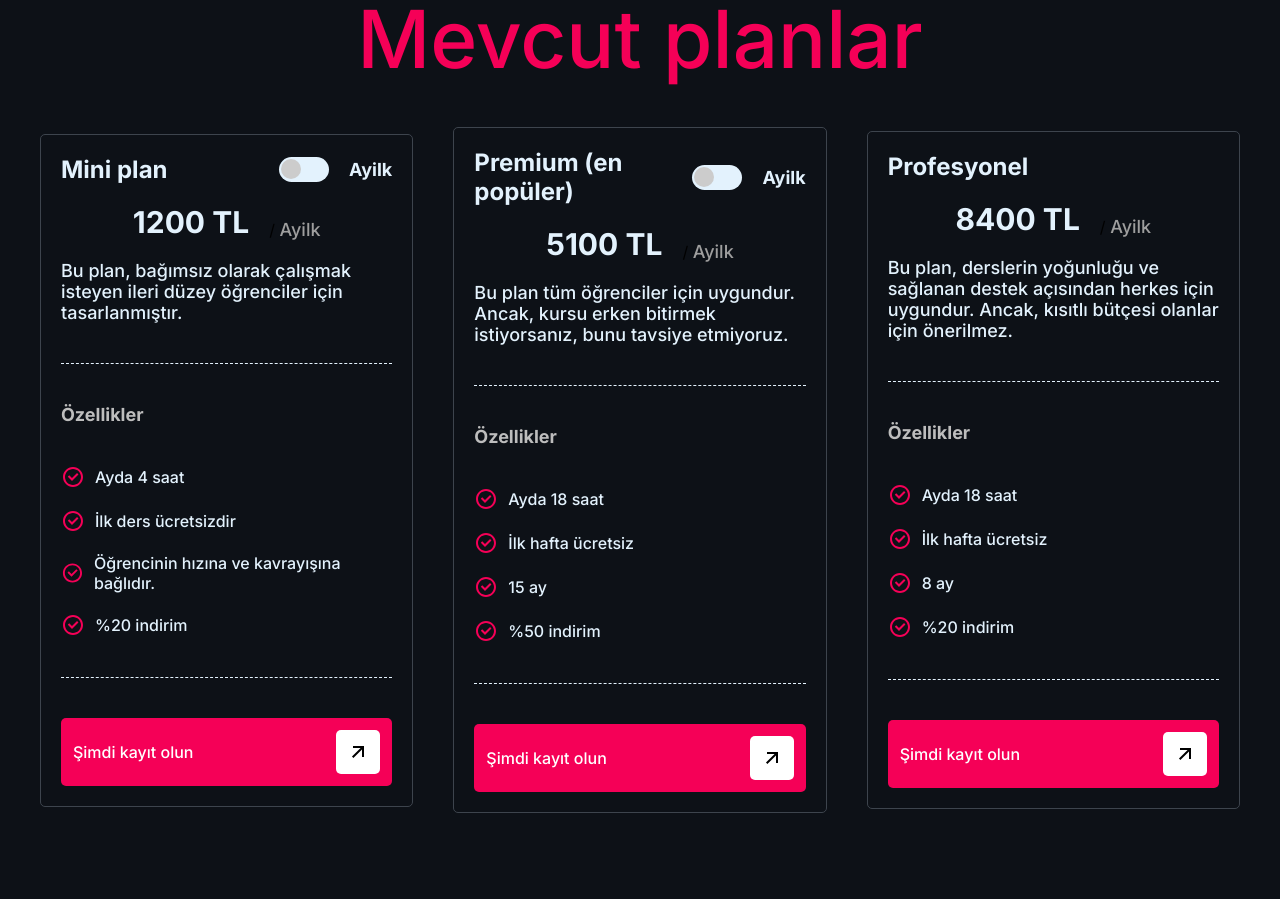
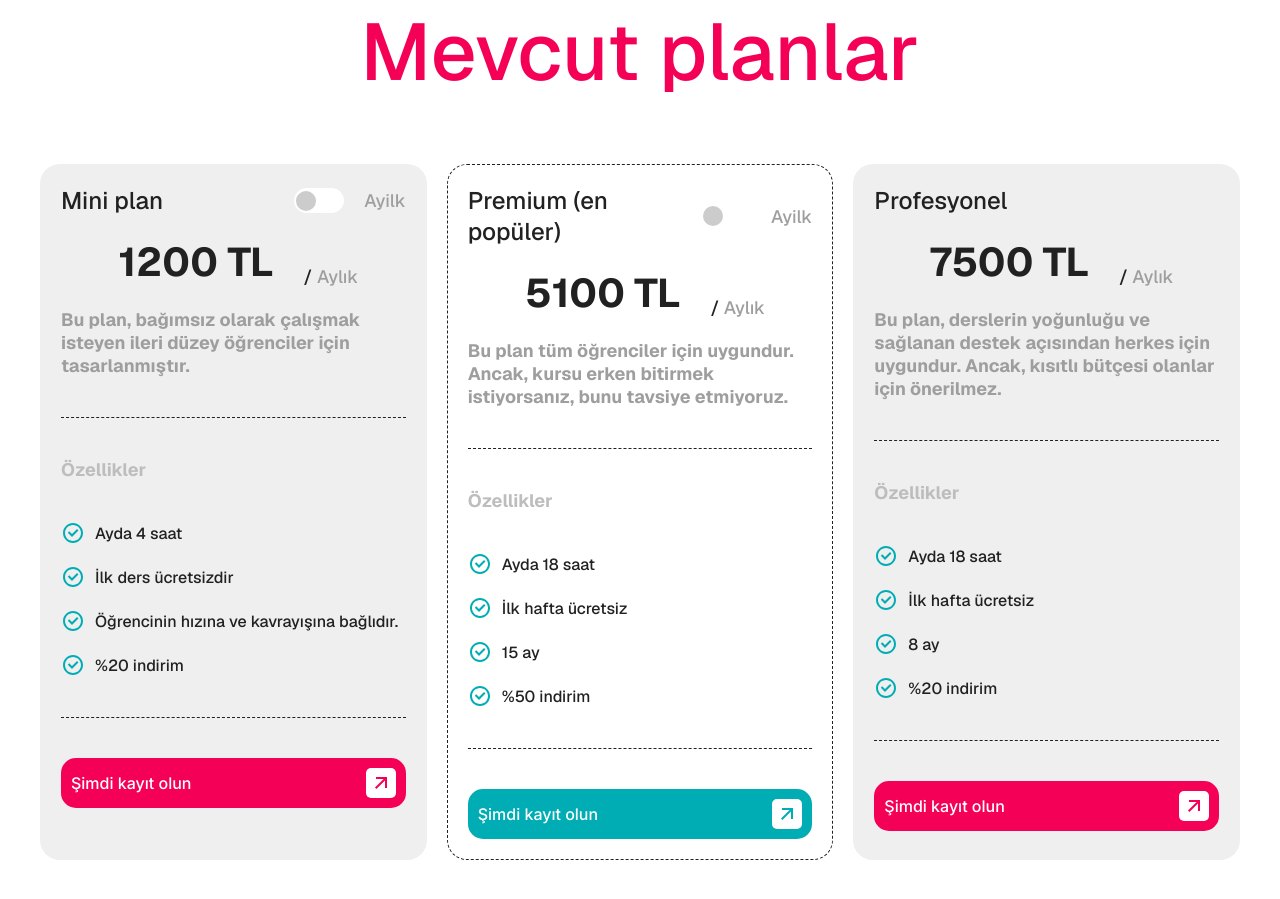
Before and after one commit to a00ae/Ceylan-Academic, a React (Vite) app: page / in a window 1280 px wide. Shown: the part 1583-2482 px from the top of the page. Built offline with nearby package versions, Linux system fonts and the light colour scheme.

Commit message:
add color && bg-color

```diff
--- a/src/components/layout/Header/Header.module.scss
+++ b/src/components/layout/Header/Header.module.scss
@@ -47,7 +47,7 @@
     }
 
     a {
-      @include v.typography-style(sm, main, text-color);
+      @include v.typography-style(sm, bold, text-color);
       display: inline-block; // تحويل العنصر ليقبل التعديلات على الأبعاد والتحويلات
       text-transform: capitalize;
 
--- a/src/components/layout/Header/Header.tsx
+++ b/src/components/layout/Header/Header.tsx
@@ -23,7 +23,7 @@ const Header = () => {
           </li>
         ))}
       </ul>
-      <Button>Get Started</Button>
+      <Button size="small">Get Started</Button>
     </header>
   );
 };
--- a/src/components/layout/Main/section-1/Service.module.scss
+++ b/src/components/layout/Main/section-1/Service.module.scss
@@ -19,10 +19,9 @@
     }
 
     h2 {
-      @include service.typography-style(xl, bold, heading-color);
+      @include service.typography-style(xxl, bold, text-color);
       margin-bottom: var(--space-md);
       text-transform: capitalize;
-      color: var(--heading-color);
     }
     p {
       width: 30%;
--- a/src/components/layout/Main/section-2/Plans.module.scss
+++ b/src/components/layout/Main/section-2/Plans.module.scss
@@ -1,27 +1,39 @@
 @use "../../../../styles/variables" as v;
+
 .plans {
   @include v.container-padding-box;
+  background-color: var(--color-white);
+  font-family: "Geist", sans-serif;
   &_container {
-    @include v.flex-column(md);
+    @include v.flex-column(lg);
   }
+
   &_card {
-    @include v.flex-row(center, center, md);
+    @include v.flex-row(center, stretch, sm);
     width: 100%;
+
     .price-card {
-      border: 1px solid var(--border-color);
-      border-radius: var(--border-radius-sm);
+      background-color: var(--bg-color-card);
+      border: 1px solid transparent;
+      border-radius: var(--border-radius-xl);
       padding: var(--space-sm);
+      box-shadow: var(--box-shadow-main);
       flex: 1;
       @include v.flex-column(md);
+
       .top {
         @include v.flex-column(sm);
+
         .title {
           @include v.flex-row(space-between);
+
           span[data-plans] {
-            @include v.typography-style(md, bold, text-color);
+            @include v.typography-style(md, main, text-color);
           }
+
           .check-box {
             @include v.flex-row(center, center, sm);
+
             .switch {
               position: relative;
               width: 50px;
@@ -33,6 +45,7 @@
                 width: 0;
                 height: 0;
               }
+
               :global(.slider) {
                 position: absolute;
                 right: 0;
@@ -40,9 +53,10 @@
                 left: 0;
                 top: 0;
                 cursor: pointer;
-                background-color: var(--text-color);
+                background-color: var(--color-white);
                 -webkit-transition: 0.4s;
                 transition: 0.4s;
+
                 &::before {
                   content: "";
                   position: absolute;
@@ -59,6 +73,7 @@
               & input:checked + :global(.slider) {
                 background-color: var(--btn-color);
               }
+
               & input:focus + :global(.slider) {
                 box-shadow: 0 0 1px #fc404057;
               }
@@ -67,7 +82,7 @@
                 -webkit-transform: translateX(25px);
                 -ms-transform: translateX(25px);
                 transform: translateX(25px);
-                background-color: var(--text-color, white);
+                background-color: var(--color-white, white);
               }
 
               // Rounded sliders
@@ -78,39 +93,78 @@
                 border-radius: 50%;
               }
             }
+
             & p {
-              @include v.typography-style(sm, bold, text-color);
+              @include v.typography-style(sm, main, text-color-grey);
             }
           }
         }
-        .price-componints {
-          @include v.flex-row(center, end, sm);
-          p:first-child {
-            @include v.typography-style(lg, bold, text-color);
+
+        .price-components {
+          @include v.flex-row(center, flex-end, sm);
+
+          .price-wrapper {
+            display: flex;
+            overflow: hidden;
+            padding: 0 var(--space-xs);
+            span[data-price] {
+              @include v.typography-style(xl, bold, text-color);
+              position: relative;
+              backface-visibility: hidden;
+              transform: translateZ(0);
+              transition: transform var(--transition-main);
+              white-space: nowrap;
+              // padding: 0 var(--space-sm);
+              &::before {
+                content: attr(data-price);
+                position: absolute;
+                top: 100%;
+                left: 0;
+                @include v.typography-style(xl, bold, text-color);
+                color: var(--btn-color, #ff0000);
+              }
+            }
+          } // 👈 تم إغلاق price-wrapper هنا بشكل صحيح
+
+          &.yearly {
+            .price-wrapper span[data-price] {
+              transform: translateY(-100%);
+            }
           }
-          span {
-            @include v.typography-style(sm, main, text-color-grey);
+          .price-period {
+            @include v.typography-style(sm, main, text-color);
+            span{
+              color: var(--text-color-grey)
+
+            }
           }
+
         }
         .price_desc {
-          @include v.typography-style(sm, main, text-color);
+          @include v.typography-style(sm, bold, text-color-grey);
         }
-      }
+      } // 👈 تم إغلاق كلاس top هنا
+
       .dashed {
         width: 100%;
         border-bottom: 1px dashed var(--text-color);
       }
+
       .middle {
         @include v.flex-column(md);
+
         p[data-features] {
-          @include v.typography-style(sm, bold, text-color-grey-400)
+          @include v.typography-style(sm, bold, text-color-grey-400);
         }
+
         .features {
           @include v.flex-column(sm);
+
           .features-card {
             @include v.flex-row(flex-start, center, xs);
+
             svg {
-              @include v.typography-style(sm, main, btn-color)
+              @include v.typography-style(sm, main, color-primary);
             }
             p {
               @include v.typography-style(xs, main, text-color);
@@ -118,6 +172,16 @@
           }
         }
       }
-    }
-  }
-}
+
+      &.basic {
+        // يمكنك وضع تنسيقات الكارت الـ basic هنا
+      }
+      &.premium {
+        border-color: var(--text-color);
+        border-style: dashed;
+        background-color: var(--color-white);
+
+      }
+    } // 👈 تم إغلاق price-card هنا
+  } // 👈 تم إغلاق _card هنا
+} // 👈 تم إغلاق .plans الأساسي هنا
--- a/src/components/layout/Main/section-2/Plans.tsx
+++ b/src/components/layout/Main/section-2/Plans.tsx
@@ -21,20 +21,20 @@ const Plans = () => {
 
   return (
     <section className={styles.plans}>
+      <Box {...plans} />
       <div className={styles["plans_container"]}>
         {/* نمرر الكائن مباشرة بدون map */}
 
-        <Box {...plans} />
         <Heading {...plans} />
 
         <div className={styles["plans_card"]}>
           {DataPlans.map(
-            ({ id, type, name, price, descount, desc, features }) => {
-              const isYearly = !!checkedPlans[name]
+            ({ id, type, name, price, discount, desc, features, currency }) => {
+              const isYearly = !!checkedPlans[name];
               return (
                 <div
                   key={id}
-                  className={`${styles["price-card"]} ${styles[type]}`}>
+                  className={`${styles["price-card"]} ${styles[type.toLowerCase()]}`}>
                   <div className={styles.top}>
                     {/* title */}
                     <div className={styles.title}>
@@ -54,16 +54,21 @@ const Plans = () => {
                       ) : null}
                     </div>
                     {/* price */}
-                    <div className={styles["price-componints"]}>
-                      <p data-price={descount}>{price}</p>
-                      <p>
-                        / <span>Ayilk</span>
+                    <div
+                      className={`${styles["price-components"]} ${isYearly ? styles.yearly : ""}`}>
+                      <div className={styles["price-wrapper"]}>
+                        {/* عرض السعر الأصلي مع العملة ديناميكياً */}
+                        <span data-price={`${discount} ${currency}`}>
+                          {price} {currency}
+                        </span>
+                      </div>
+
+                      <p className={styles["price-period"]}>
+                        / <span>{isYearly ? "Yıllık" : "Aylık"}</span>
                       </p>
                     </div>
-
-                    {/* desc */}
                     <div className={styles["price_desc"]}>
-                      <p>{desc}</p>
+                      <p>{desc}</p>{" "}
                     </div>
                   </div>
                   {/* dashed */}
@@ -84,9 +89,24 @@ const Plans = () => {
                   {/* dashed */}
                   <div className={styles.dashed}></div>
                   {/* btn */}
-                  <Button style={{ justifyContent: "space-between" }}>
-                    Şimdi kayıt olun
-                  </Button>
+                  {type === "Premium" ? (
+                    <Button
+                      variant="primary"
+                      style={{
+                        justifyContent: "space-between",
+                        borderRadius: "var(--border-radius-lg)",
+                      }}>
+                      Şimdi kayıt olun
+                    </Button>
+                  ) : (
+                    <Button
+                      style={{
+                        justifyContent: "space-between",
+                        borderRadius: "var(--border-radius-lg)",
+                      }}>
+                      Şimdi kayıt olun
+                    </Button>
+                  )}
                 </div>
               );
             },
--- a/src/components/layout/Main/section-2/dataPlans.ts
+++ b/src/components/layout/Main/section-2/dataPlans.ts
@@ -1,9 +1,11 @@
+// 1. استخدام النمط الصحيح للكلمة وإتاحة المرونة للأسعار
 interface DataPlans {
   id: number;
   name: string;
   type: "Basic" | "Premium" | "Professional";
-  price: string;
-  descount?: "1000 TL" | "4850 TL" | "7500 TL";
+  price: number;       // تحويله لرقم لسهولة العمليات الحسابية مستقبلاً
+  discount?: number;   // تصحيح الإملاء وتحويله لرقم اختياري
+  currency: string;    // إضافة العملة بشكل منفصل لدعم تعدد اللغات أو مرونة التصميم
   desc: string;
   features: string[];
 }
@@ -13,17 +15,19 @@ export const DataPlans: DataPlans[] = [
     id: 1,
     name: "Mini plan",
     type: "Basic",
-    price: "1200 TL",
-    descount: "1000 TL",
+    price: 1200,
+    discount: 1000,
+    currency: "TL",
     desc: "Bu plan, bağımsız olarak çalışmak isteyen ileri düzey öğrenciler için tasarlanmıştır.",
-    features: ["Ayda 4 saat", "İlk ders ücretsizdir",  "Öğrencinin hızına ve kavrayışına bağlıdır.", "%20 indirim"],
+    features: ["Ayda 4 saat", "İlk ders ücretsizdir", "Öğrencinin hızına ve kavrayışına bağlıdır.", "%20 indirim"],
   },
   {
     id: 2,
     name: "Premium (en popüler)",
     type: "Premium",
-    price: "5100 TL",
-    descount: "4850 TL",
+    price: 5100,
+    discount: 4850,
+    currency: "TL",
     desc: "Bu plan tüm öğrenciler için uygundur. Ancak, kursu erken bitirmek istiyorsanız, bunu tavsiye etmiyoruz.",
     features: ["Ayda 18 saat", "İlk hafta ücretsiz", "15 ay", "%50 indirim"],
   },
@@ -31,9 +35,10 @@ export const DataPlans: DataPlans[] = [
     id: 3,
     name: "Profesyonel",
     type: "Professional",
-    price: "8400 TL",
-    descount: "7500 TL",
+    price: 7500,
+    discount: 7200,
+    currency: "TL",
     desc: "Bu plan, derslerin yoğunluğu ve sağlanan destek açısından herkes için uygundur. Ancak, kısıtlı bütçesi olanlar için önerilmez.",
-    features: ["Ayda 18 saat", "İlk hafta ücretsiz",  "8 ay", "%20 indirim"],
+    features: ["Ayda 18 saat", "İlk hafta ücretsiz", "8 ay", "%20 indirim"],
   },
 ];
--- a/src/components/ui/Button/Button.module.scss
+++ b/src/components/ui/Button/Button.module.scss
@@ -8,15 +8,15 @@ $btn-themes: (
     border: var(--btn-color),
     hover-bg: #ffffff,               // الخلفية تصبح بيضاء عند الهوفر
     hover-border: var(--btn-color),
-    hover-color: var(--color-black-hover)    // النص يتغير ليتناسب مع الخلفية البيضاء
+    hover-color: var(--btn-color)    // النص يتغير ليتناسب مع الخلفية البيضاء
   ),
   "primary": (
     bg: var(--color-primary),
     color: #ffffff,
     border: transparent,
-    hover-bg: var(--color-primary-hover),
-    hover-border: transparent,
-    hover-color: #ffffff             // يظل النص أبيض لأن الخلفية داكنة
+    hover-bg: var(--color-white),
+    hover-border: var(--color-primary),
+    hover-color: var(--color-primary)             // يظل النص أبيض لأن الخلفية داكنة
   ),
   "secondary": (
     bg: transparent,
@@ -31,14 +31,15 @@ $btn-themes: (
     color: #ffffff,                  // النص أبيض على خلفية سوداء
     border: #000000,
     hover-bg: #ffffff,               // عند الهوفر الخلفية بيضاء
+    // color: #ffffff,
     hover-border: #000000,
-    hover-color: #000000             // النص ينعكس ليصبح أسود
+    hover-color: #000000,             // النص ينعكس ليصبح أسود
   )
 );
 
 // 2. الكلاس الأساسي للزر
 .btn {
-  border: 2px dashed transparent;
+  border: 2px solid transparent;
   border-radius: var(--border-radius-sm);
   font-family: Inter, "IBM Plex Sans Arabic", sans-serif;
   font-weight: 500;
@@ -58,7 +59,7 @@ $btn-themes: (
       transform: translateZ(0);
 
       &::before {
-        content: attr(data-title);
+        content: attr(data-title) ;
         position: absolute;
         top: 100%;
         left: 0;
@@ -69,7 +70,7 @@ $btn-themes: (
   }
 
   .svg {
-    padding: var(--space-xs);
+    padding: calc(var(--space-xxs) - 2px);
     background-color: #fff;
     border-radius: var(--border-radius-sm);
     @include btn.flex-row(center, center, 0);
@@ -88,6 +89,7 @@ $btn-themes: (
 
     svg {
       transform: rotate(40deg);
+      color: var(--btn-color);
     }
   }
 
@@ -98,13 +100,14 @@ $btn-themes: (
       color: map-get($colors, color);
 
       @if map-get($colors, border) != transparent {
-        border: 2px dashed map-get($colors, border);
+        border: 2px solid map-get($colors, border);
       }
 
       // ضبط لون النص التأثيري (الـ التموضع السفلي) قبل الهوفر ليطابق لون الزر الأصلي
-      .first .data-title::before {
+       .svg svg, .first .data-title::before {
         color: map-get($colors, hover-color);
       }
+
 
       &:hover {
         background-color: map-get($colors, hover-bg);
@@ -118,6 +121,7 @@ $btn-themes: (
   }
 
   // 4. الأحجام
-  &.small { padding: 6px 6px; font-size: 14px; }
-  &.medium { padding: 10px 10px; font-size: 16px; }
+  &.small { padding: 3px 3px; font-size: 14px; }
+  &.medium { padding: 8px 8px; font-size: 16px; }
+  &.large {padding: 12px 12px; font-size: 18px;}
 }
--- a/src/styles/_variables.scss
+++ b/src/styles/_variables.scss
@@ -11,12 +11,14 @@
   --color-white: #ffffff;
 
   // Semantic UI Colors (تحديد لون العنصر بناءً على وظيفته)
-  --bg-color-default: #0d1117;
+  --bg-color-default: #efefef;
+  --bg-color-card: #efefef;
   --border-color: #3d444d;
-  --text-color: #e3f2fd;
+  --text-color: #212121;
+  --text-color-substitute: #131313;
   --text-color-grey: #9e9e9e;
   --text-color-grey-400: #bdbdbd;
-  --heading-color: #ffffff; // جعلناه فاتحاً ليتناسب مع الخلفية الغامقة
+  --heading-color: #121212; // جعلناه فاتحاً ليتناسب مع الخلفية الغامقة
   --btn-color: #f50057;
   --btn-color-hover: #c51162;
 
```
